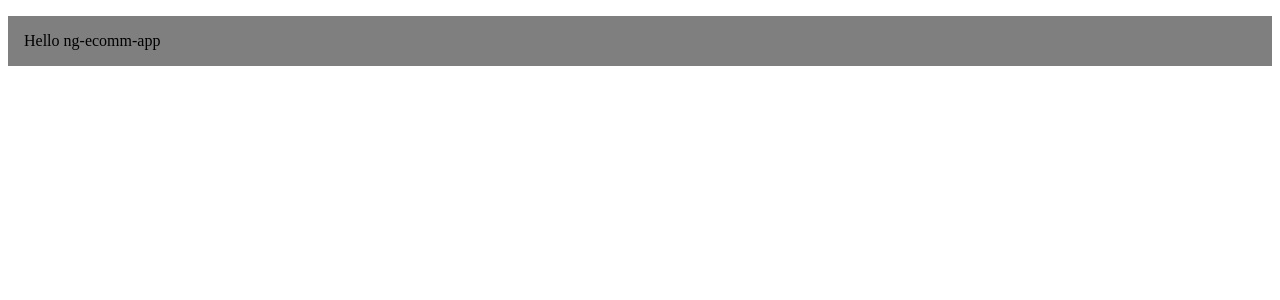
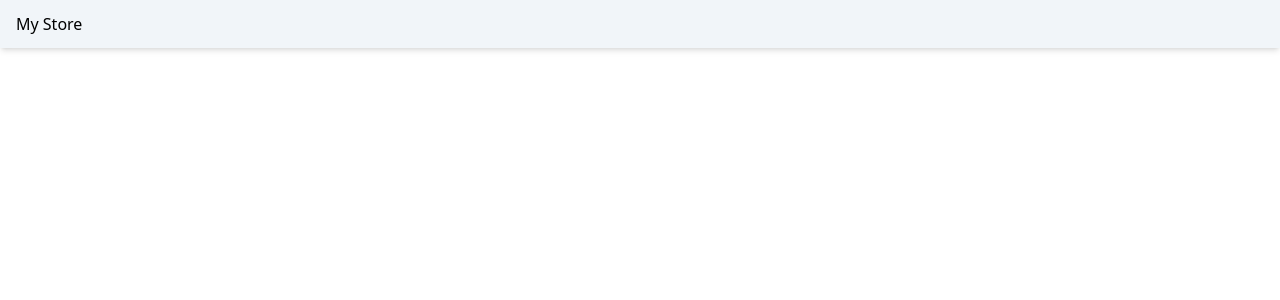
Before and after one commit to armank8/angular-playground, an Angular app in the folder ng-ecomm/: page / in a window 1280 px wide. Shown: the top 300 px of the page. Built offline with nearby package versions, Linux system fonts and the light colour scheme.

Commit message:
tw added

```diff
--- a/ng-ecomm/package.json
+++ b/ng-ecomm/package.json
@@ -27,12 +27,15 @@
     "@angular/cli": "^19.0.6",
     "@angular/compiler-cli": "^19.0.0",
     "@types/jasmine": "~5.1.0",
+    "autoprefixer": "^10.4.20",
     "jasmine-core": "~5.4.0",
     "karma": "~6.4.0",
     "karma-chrome-launcher": "~3.2.0",
     "karma-coverage": "~2.2.0",
     "karma-jasmine": "~5.1.0",
     "karma-jasmine-html-reporter": "~2.1.0",
+    "postcss": "^8.5.1",
+    "tailwindcss": "^3.4.17",
     "typescript": "~5.6.2"
   }
 }
--- a/ng-ecomm/src/app/components/header/header.component.ts
+++ b/ng-ecomm/src/app/components/header/header.component.ts
@@ -3,15 +3,11 @@ import { Component, signal } from '@angular/core';
 @Component({
   selector: 'app-header',
   imports: [],
-  template: ` <p class="header">Hello {{ title() }}</p> `,
-  styles: `
-  .header{
-    background:rgba(0,0,0,0.5);
-    color:black;
-    padding:1rem;
-  }
+  template: `
+    <p class="bg-slate-100 px-4 py-3 shadow-md">
+      <span>My Store</span>
+    </p>
   `,
+  styles: ``,
 })
-export class HeaderComponent {
-  title = signal('ng-ecomm-app');
-}
+export class HeaderComponent {}
--- a/ng-ecomm/src/styles.scss
+++ b/ng-ecomm/src/styles.scss
@@ -1 +1,4 @@
 /* You can add global styles to this file, and also import other style files */
+@tailwind base;
+@tailwind components;
+@tailwind utilities;
--- /dev/null
+++ b/ng-ecomm/tailwind.config.js
@@ -0,0 +1,10 @@
+/** @type {import('tailwindcss').Config} */
+module.exports = {
+  content: [
+    "./src/**/*.{html,ts}",
+  ],
+  theme: {
+    extend: {},
+  },
+  plugins: [],
+}
```
Also changed, not shown: 1 other file (tests, documents, lock files or other folders).
